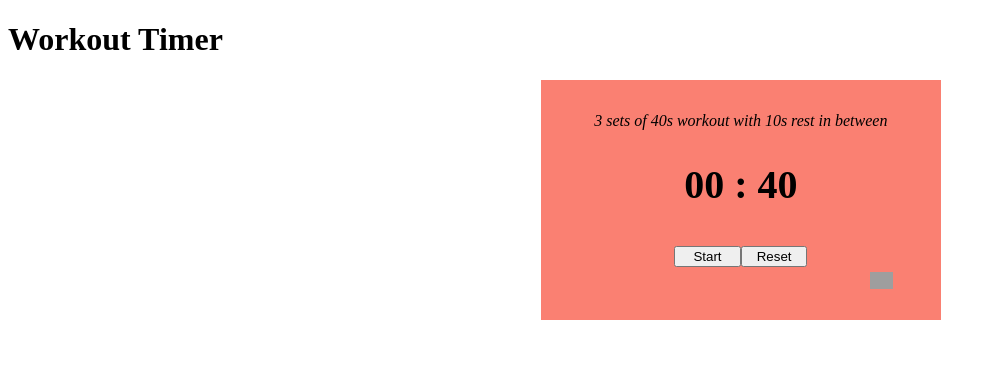
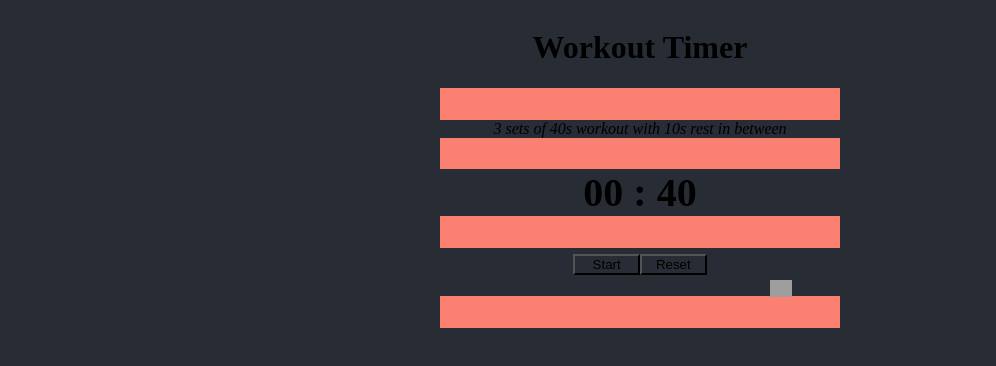
Before and after one commit to cathqine/workout-timer, a React (Create React App) app: page / in a window 1280 px wide. Shown: the top 366 px of the page, without its empty margins (0-996 px from the left). Built offline with nearby package versions, Linux system fonts and the light colour scheme; no server answers; grey boxes are pictures that could not be loaded.

Commit message:
cute font + center aligning content

```diff
--- a/src/App.jsx
+++ b/src/App.jsx
@@ -16,6 +16,7 @@ import useSound from 'use-sound';
 // import start from './timer-start.mp3';
 import bleep from './bleeps.wav';
 import { useForm } from "react-hook-form";
+import './App.css';
 
 /**
  * Time Helper Functions --- move to another file !!!!!!!!
@@ -265,7 +266,9 @@ function App() {
 
   return (
     <>
-      <h1> Workout Timer</h1>
+      <div className='center-align'>
+        <h1> Workout Timer</h1>
+      </div>
       {/* display: 'infline-flex' */}
       <Box sx={{ position: 'relative', display: 'none' }}>
         <CircularProgress size="30em" variant="determinate" value={progress} />
@@ -286,7 +289,7 @@ function App() {
           </Typography>
         </Box>
       </Box>
-      <div className='center-align' style={{ margin: "0em 33.3em" }}>
+      <div className='center-align'>
         <div style={{ height: "15em", width: "25em", backgroundColor: "salmon", textAlign: "center", display: "flex", flexDirection: "column", justifyContent: "space-evenly" }}>
           <div>
             <i>{numSets} sets of {work}s workout with {rest}s rest in between</i>
```
